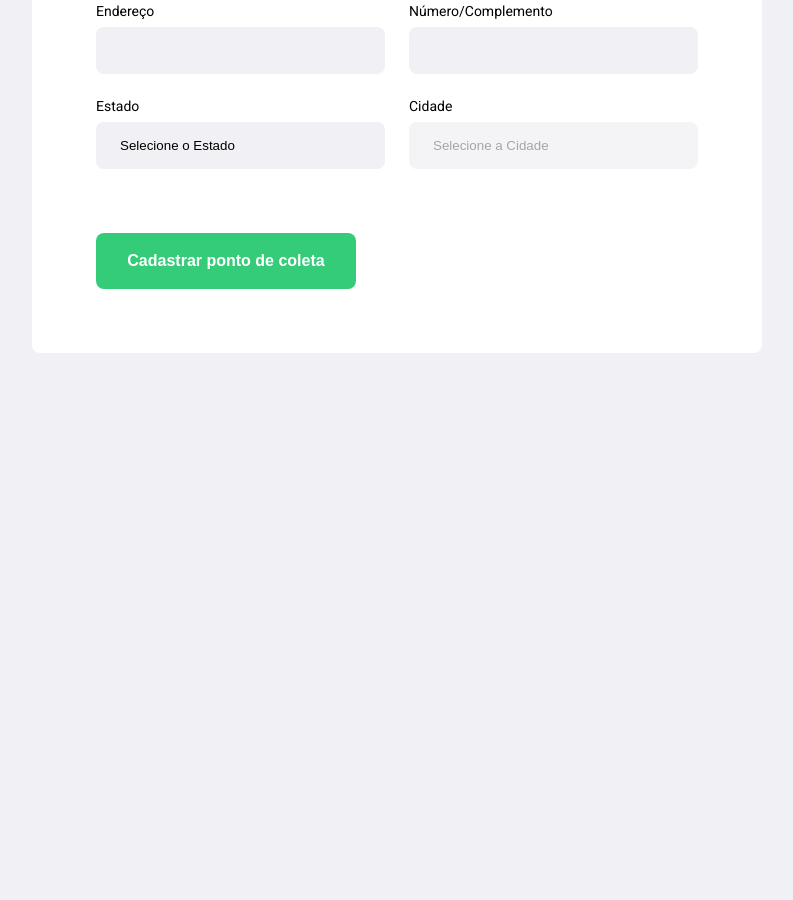
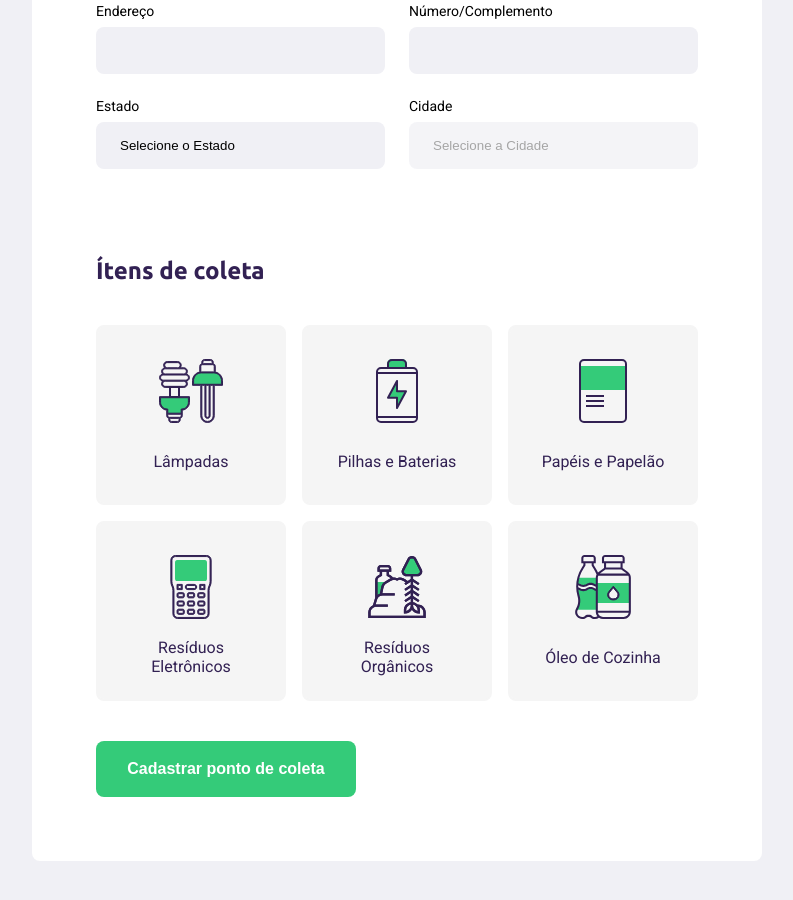
Before and after one commit to Joselucaas/Projeto-NLW, a plain HTML site: page create-point.html in a window 1280 px wide. Shown: the part 502-1402 px from the top of the page, without its empty margins (243-1036 px from the left). Before the commit the page ends 935 px from the top, so only its background shows below. Drawn offline with Linux system fonts and the light colour scheme; no server answers.

Commit message:
Página de cadastro 99%

```diff
--- a/create-point.html
+++ b/create-point.html
@@ -72,6 +72,50 @@
                 </div>
 
             </fieldset>
+
+            <fieldset>
+                <legend>
+                    <h2>Ítens de coleta</h2>
+                </legend>
+
+                <div class="items-grid">
+                    <li data-id="1">
+                        <img src="extras-aula-1/icones/lampadas.svg" alt="Lâmpadas">
+                        <span>Lâmpadas</span>
+                    </li>
+
+                    <li data-id="2">
+                        <img src="extras-aula-1/icones/baterias.svg" alt="Pilhas e Baterias">
+                        <span>Pilhas e Baterias</span>
+                    </li>
+
+                    <li data-id="3">
+                        <img src="extras-aula-1/icones/papeis-papelao.svg" alt="Papéis e Papelão">
+                        <span>Papéis e Papelão</span>
+                    </li>
+
+                    <li data-id="4">
+                        <img src="extras-aula-1/icones/eletronicos.svg" alt="Resíduos Eletrônicos">
+                        <span>Resíduos Eletrônicos</span>
+                    </li>
+
+                    <li data-id="5">
+                        <img src="extras-aula-1/icones/organicos.svg" alt="Resíduos Orgânicos">
+                        <span>Resíduos Orgânicos</span>
+                    </li>
+
+                    <li data-id="6">
+                        <img src="extras-aula-1/icones/oleo.svg" alt="Óleo de Cozinha">
+                        <span>Óleo de Cozinha</span>
+                    </li>
+                </div>
+
+                <input type="hidden" name="items">
+
+            </fieldset>
+
+
+
             <button type="submit">Cadastrar ponto de coleta</button>
 
         </form>
--- a/scripts/create-point.js
+++ b/scripts/create-point.js
@@ -1,5 +1,4 @@
-
-
+//Estados e cidades
 
 function populateUFs() {
     const ufSelect = document.querySelector("select[name=uf]")
@@ -46,9 +45,55 @@ function getCities(event) {
 
     })
 }
-
-
-
 document
     .querySelector("select[name=uf]")
     .addEventListener("change", getCities)
+
+//ítens de coleta
+
+const itemsToCollect = document.querySelectorAll(".items-grid li")
+
+for (const item of itemsToCollect) {
+    item.addEventListener("click", handleSelectedItem)
+}
+
+
+const collectedItems = document.querySelector("input[name=items]")
+
+let selectedItems = []
+
+function handleSelectedItem(event) {
+    const itemLi = event.target
+
+    //Adicionar ou remover uma classe
+    itemLi.classList.toggle("selected")
+
+    const itemId = event.target.dataset.id
+
+    // Verificar se existem itens selecionados, se sim
+    // pegar os itens selecionados
+
+    const alreadySelected = selectedItems.findIndex( item => {
+        const itemFound = item == itemId
+        return itemFound
+    })
+
+    //se já estiver selecionado,
+    if( alreadySelected >= 0) {
+        // tirar da seleção
+        const filteredItems = selectedItems.filter( item => {
+            const itemIsDifferent = item != itemId
+            return itemIsDifferent
+        })
+
+        selectedItems = filteredItems
+    } else {
+        // se não estiver selecionado
+        // adicionar à seleção
+        selectedItems.push(itemId)
+    }
+
+    // atualizar o campo escondido com os itens selecionados
+    collectedItems.value = selectedItems
+
+}
--- a/styles/create-point.css
+++ b/styles/create-point.css
@@ -125,3 +125,50 @@ form button {
 form button:hover {
     background-color: #2fb86e;
 }
+
+.items-grid {
+    display: grid;
+    grid-template-columns: 1fr 1fr 1fr;
+    gap: 16px;
+}
+
+.items-grid li {
+    background-color: #f5f5f5;
+    list-style: none;
+
+   border: 2px solid #f5f5f5;
+   border-radius: 8px;
+
+   height: 180px;
+
+   padding: 32px 24px 16px;
+
+   display: flex;
+   flex-direction: column;
+   align-items: center;
+   justify-content: space-between;
+
+   text-align: center;
+
+   cursor: pointer;
+}
+
+.items-grid li span {
+    margin-top: 12px;
+    flex: 1;
+
+    display: flex;
+    align-items: center;
+
+    color: var(--title-color);
+}
+
+.items-grid li.selected {
+    background: #e1faec;
+    border: 2px solid #34cb79;
+}
+
+.items-grid li img,
+.items-grid li span {
+    pointer-events: none;
+}
```
